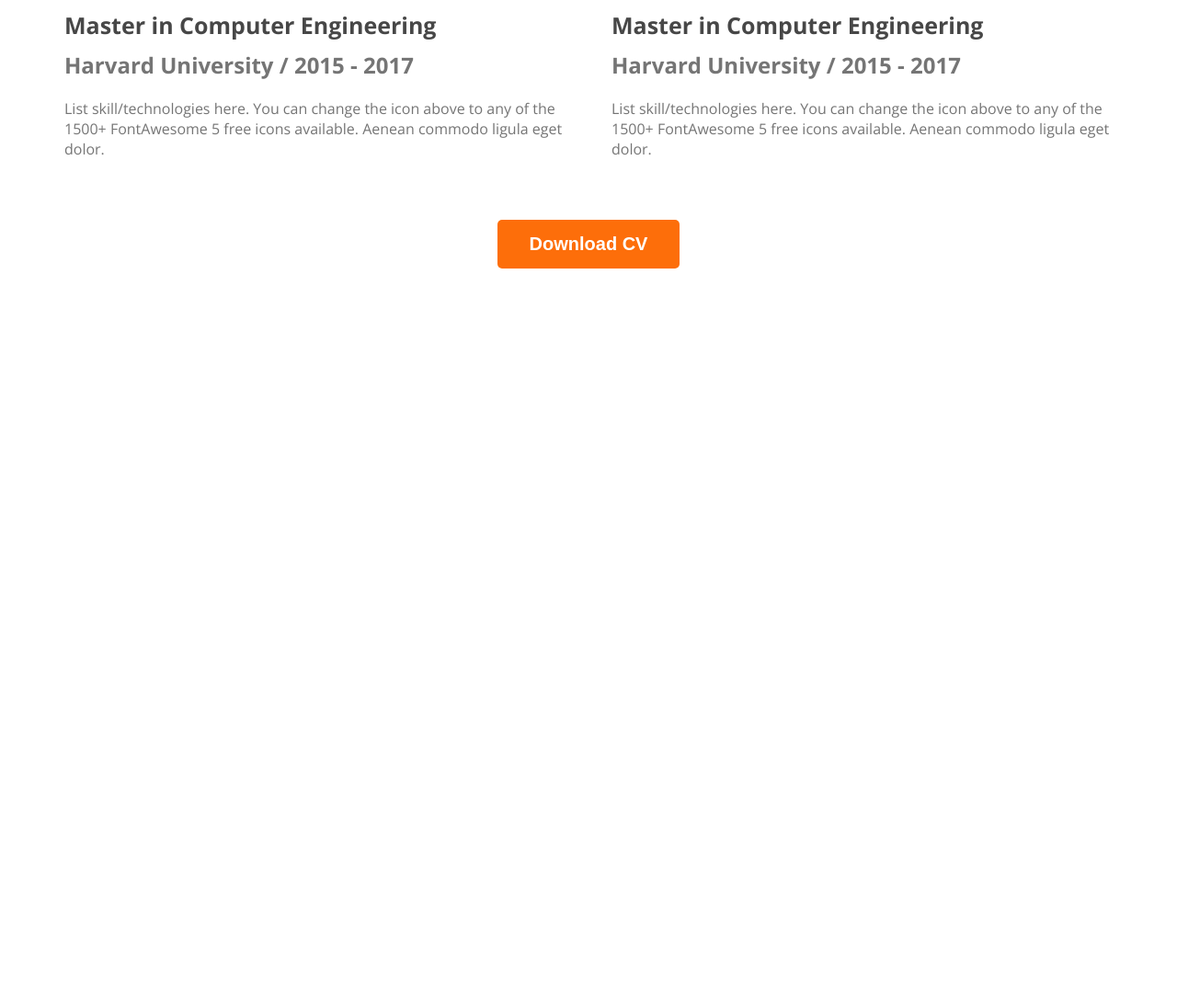
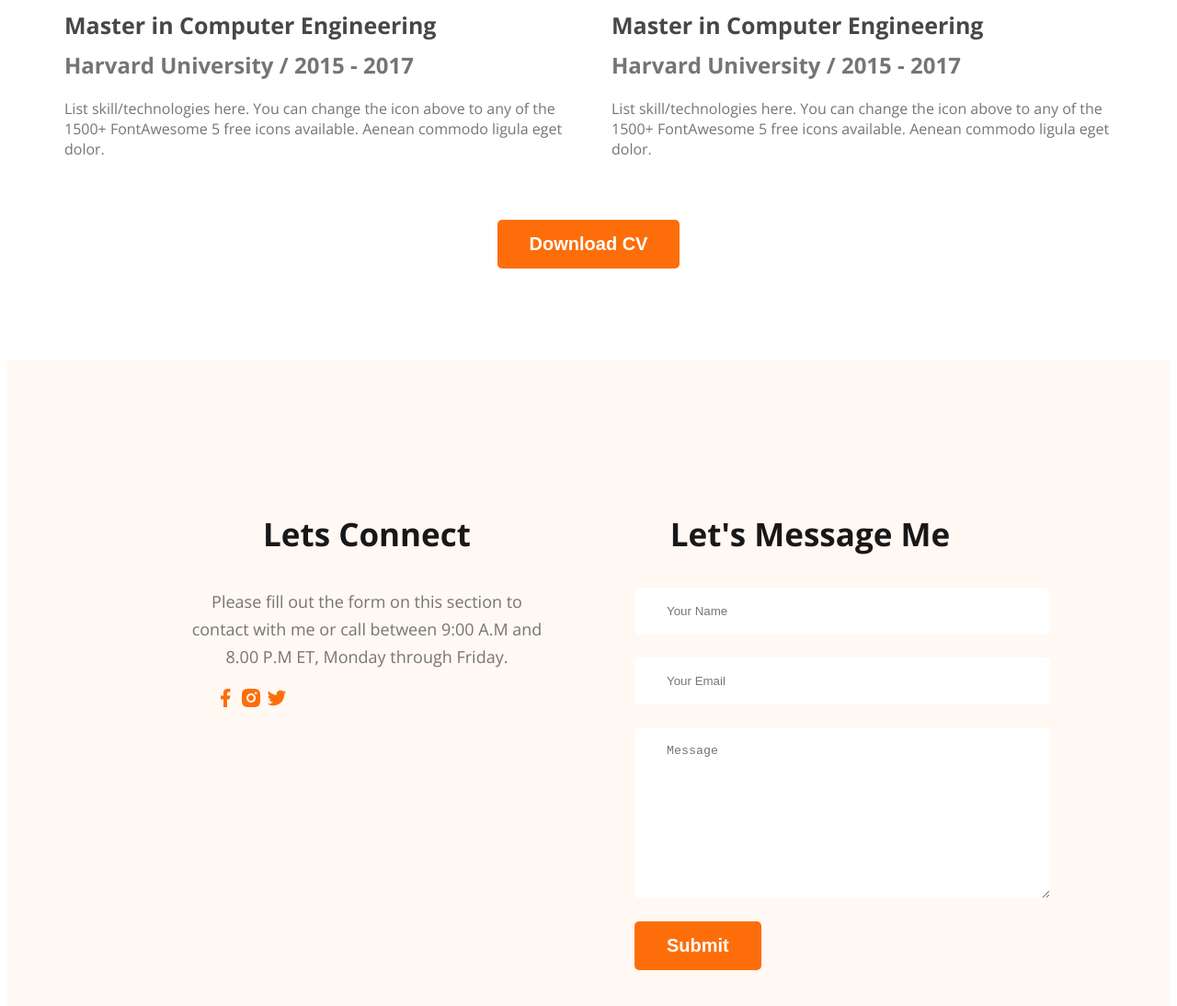
Before and after one commit to rafidalwahid/Practice-Portfolio, a plain HTML site: page index.html in a window 1280 px wide. Shown: the part 2908-4002 px from the top of the page at 92% size. Before the commit the page ends 3208 px from the top, so only its background shows below. Drawn offline with nearby package versions, Linux system fonts and the light colour scheme.

Commit message:
final commmit

```diff
--- a/index.html
+++ b/index.html
@@ -144,7 +144,27 @@
 
     </main>
     <footer>
+        <div class="footer-column">
+            <h3 class="section-title">Lets Connect</h3>
 
+            <p class="section-description">
+                Please fill out the form on this section to contact with me or call between 9:00 A.M and 8.00 P.M ET, Monday through Friday.
+            </p>
+            <div class="social-links">
+                <a href=""><img src="images/icons/facebook.png" alt=""></a>
+                <a href=""><img src="images/icons/insta.png" alt=""></a>
+                <a href=""><img src="images/icons/twitter.png" alt=""></a>
+            </div>
+        </div>
+        <div class="footer-column">
+            <h3 class="section-title">Let's Message Me</h3>
+            <form class="contact" action="">
+                <input type="text" placeholder="Your Name">
+                <input type="email" placeholder="Your Email" name="" id="">
+                <textarea placeholder="Message" name="" id="" cols="30" rows="10"></textarea>
+                <input class="btn-primary" type="submit" value="Submit">
+            </form>
+        </div>
     </footer>
 </body>
 </html>
--- a/styles/portfolio.css
+++ b/styles/portfolio.css
@@ -162,16 +162,44 @@
   color: #757575;
 }
 
-.resume-item-institute{
-    margin-bottom: 20px;
-    margin-top: 0px;
+.resume-item-institute {
+  margin-bottom: 20px;
+  margin-top: 0px;
 }
-.resume-container hr{
-    margin: 30px;
+.resume-container hr {
+  margin: 30px;
 }
 
-.download-cv{
-    text-align: center;
-    margin-top: 50px;
+.download-cv {
+  text-align: center;
+  margin-top: 50px;
+}
 
+/* footer-style */
+footer {
+  display: flex;
+  gap: 100px;
+  background-color: #fff8f3;
+  margin-top: 100px;
+  padding: 130px 200px;
 }
+
+.footer-column {
+  width: 50%;
+}
+
+.social-links{
+    margin-left: 25px;
+}
+
+.contact input[type="text"],.contact input[type="email"]
+,textarea {
+  display: block;
+  margin-bottom: 25px;
+  padding: 18px 35px;
+  color: #757575;
+  border-radius: 5px;
+  background-color: #fff;
+  border: 0px;
+  width: 100%;
+}
```
